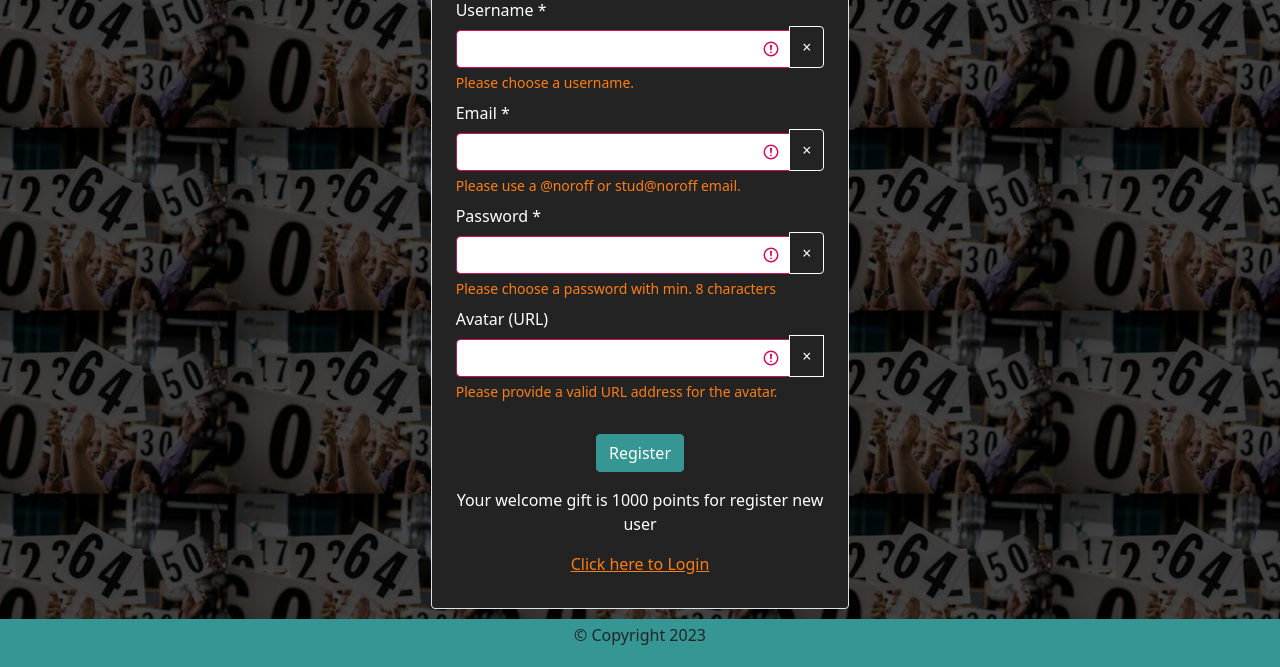
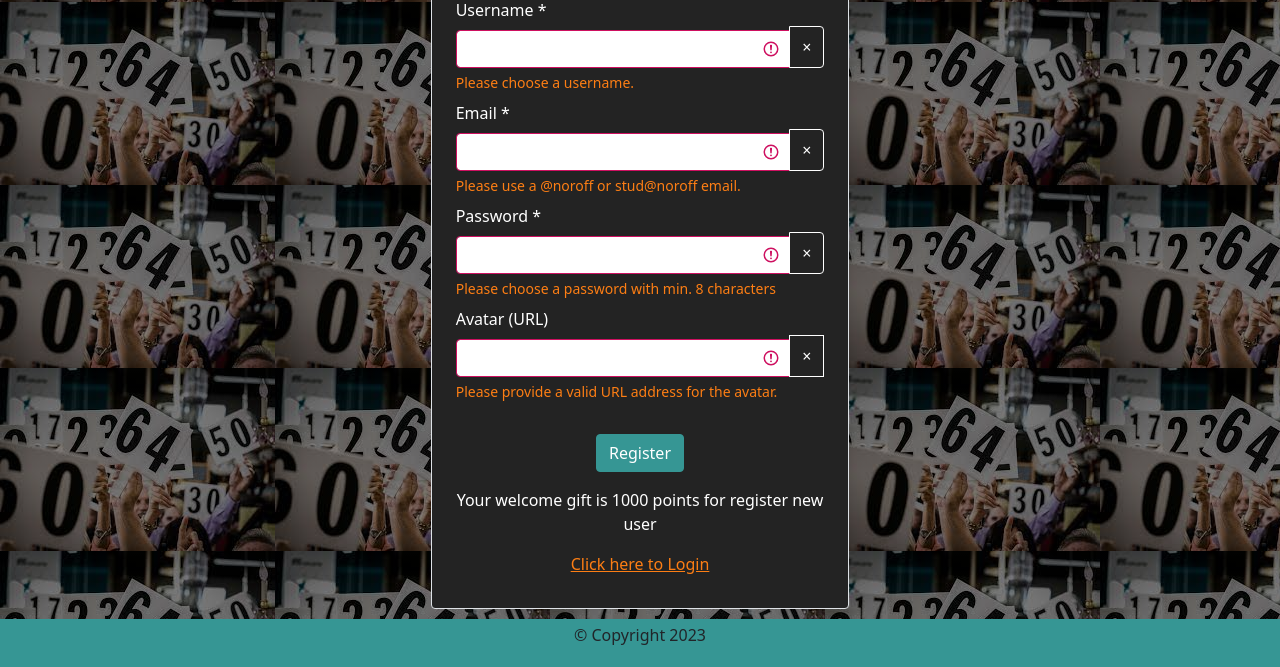
Before and after one commit to chalund/SemesterProject-2, a website with bundled scripts: page Profile/register/index.html in a window 1280 px wide. Shown: the part 271-938 px from the top of the page. Built offline with nearby package versions, Linux system fonts and the light colour scheme.

Commit message:
fixing login and registration form

```diff
--- a/Profile/register/index.html
+++ b/Profile/register/index.html
@@ -39,10 +39,12 @@
         </div>
     </div>
     <main>
-        <div class="container-fluid min-vh-100 d-flex justify-content-center align-items-center bg-image">
-            <div class="row border">
-                <div class="overlay">
-                    <div class="col-sm-8 col-md-6 col-lg-4 col-xl-4 d-flex flex-column justify-content-center align-items-center mx-2 bg-secondary white-text p-3 border rounded formWidth">
+        <div class="container-fluid min-vh-100 d-flex justify-content-center align-items-center bg-image-large">
+
+
+
+
+                    <div class="col-sm-12 col-md-6 col-lg-4 col-xl-4 d-flex flex-column justify-content-center align-items-center m-2 bg-secondary white-text p-3 border rounded formWidth">
                         <div class="navbar-brand d-flex align-items-center">
                                 <img src="/images/logo.png" alt="Logo" width="80" height="80" class="d-inline-block align-text-top me-2">
                                 <h1 class="ms-2 text-primary">eBids</h1>
--- a/js/api/auth/register.mjs
+++ b/js/api/auth/register.mjs
@@ -17,14 +17,14 @@ export async function register(profile) {
         if (response.status === 200 || response.status === 201) {
             const json = await response.json();
             alert("Welcome, you are now registered");
-            // window.location.replace("/index.html");
+            window.location.replace("/profile/login/index.html");
             return json;
         } else if (response.status === 400) {
             alert("User already exists try a different username or email");
 
-            window.location.replace("/profile/register/index.html");
+
         }
     } catch(error) {
-        console.log(error)
+        // console.log(error)
     }
 }
--- a/js/handlers/form/register.mjs
+++ b/js/handlers/form/register.mjs
@@ -13,38 +13,13 @@ export function registerFormListener() {
             try {
                 const response = await register(profile); // Sends user data to the registration function
 
-                // Logs the profile data to the console
-                console.log(profile);
-
                 // Stores the response data locally using localStorage
                 localStorage.setItem('userData', JSON.stringify(response));
 
-                // Redirects the user to the profile page after successful registration
-                window.location.href = '/profile/login/index.html';
-                // alert('user is registered');
             } catch (error) {
-                // Handles any errors that might occur during registration
                 console.error('Registration failed:', error);
-                // You can display an error message to the user or handle the error in another way
+
             }
         });
     }
 }
-
-// export function registerFormListener() {
-//     const form = document.querySelector('#registerForm');
-
-//     if (form) {
-//         form.addEventListener("submit", async (event) => {
-//             event.preventDefault();
-
-//             const form = event.target
-//             const formData = new FormData(form);
-//             const profile = Object.fromEntries(formData);
-//             console.log("testing")
-//             //send to api
-//             register(profile)
-
-//     });
-// }
-// }
--- a/src/scss/_variables.scss
+++ b/src/scss/_variables.scss
@@ -54,10 +54,8 @@ nav , .nav {
 
 
 .bg-image-large {
-  background-image: url('../../images/image.jpeg');
-
-  background-color: rgba(0, 0, 0, 0.7); /* Adjust overlay color and opacity */
-
+  // background-image: url('../../images/image.jpeg');
+  background-image: linear-gradient(rgba(0, 0, 0, 0.5), rgba(0, 0, 0, 0.5)), url('../../images/image.jpeg');
 }
 //login register form
 .custom-size {
@@ -66,23 +64,23 @@ nav , .nav {
 
 //background image
 .bg-image {
-  background-image: url('../../images/image.jpeg'); /* Replace 'your-image-url.jpg' with your image URL */
+  background-image: linear-gradient(rgba(0, 0, 0, 0.5), rgba(0, 0, 0, 0.5)), url('../../images/image.jpeg');
   background-position: center;
   position: relative;
   height: 350px; /* Adjust height as needed */
 }
 
-.overlay {
-  position: absolute;
-  top: 0;
-  left: 0;
-  width: 100%;
-  height: 100%;
-  background-color: rgba(0, 0, 0, 0.7); /* Adjust overlay color and opacity */
-  display: flex;
-  justify-content: center;
-  align-items: center;
-}
+// .overlay {
+
+//   top: 0;
+//   left: 0;
+//   width: 100%;
+//   height: 100%;
+//   background-color: rgba(0, 0, 0, 0.7); /* Adjust overlay color and opacity */
+//   display: flex;
+//   justify-content: center;
+//   align-items: center;
+// }
 
 // .text-center {
 //   padding: 20px;
```
Also changed, not shown: Listing/product/index.html (+2 -2 lines), Profile/login/index.html (+3 -4 lines), index.html (+1 -1 lines), dist/css/index.css, 1 other file.
